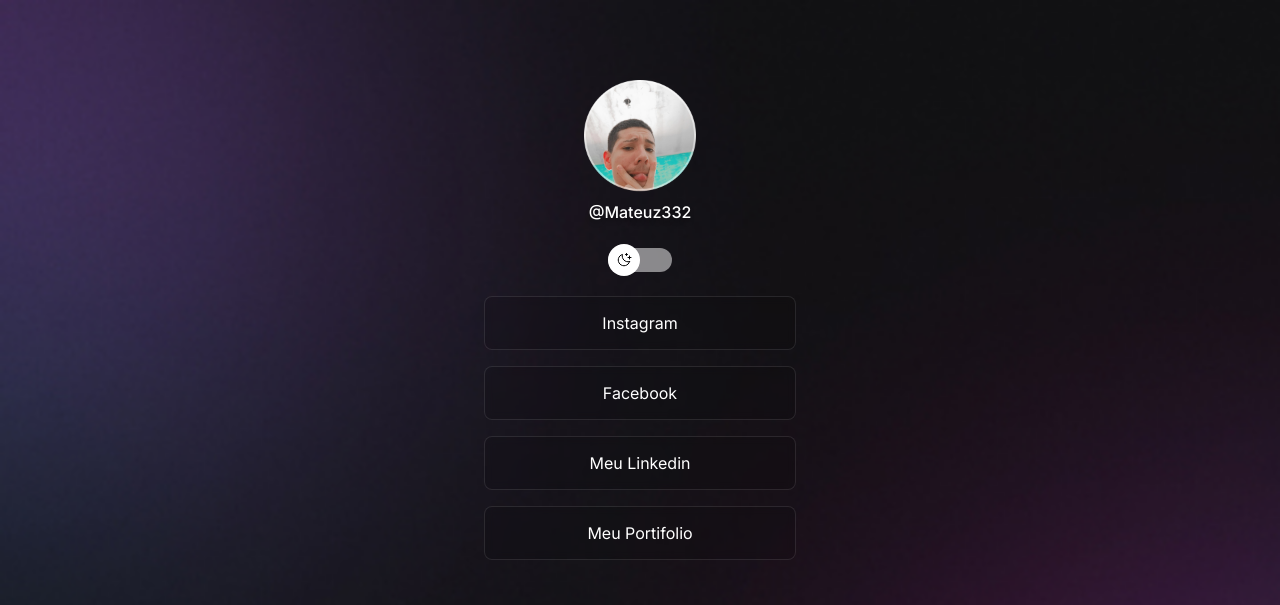
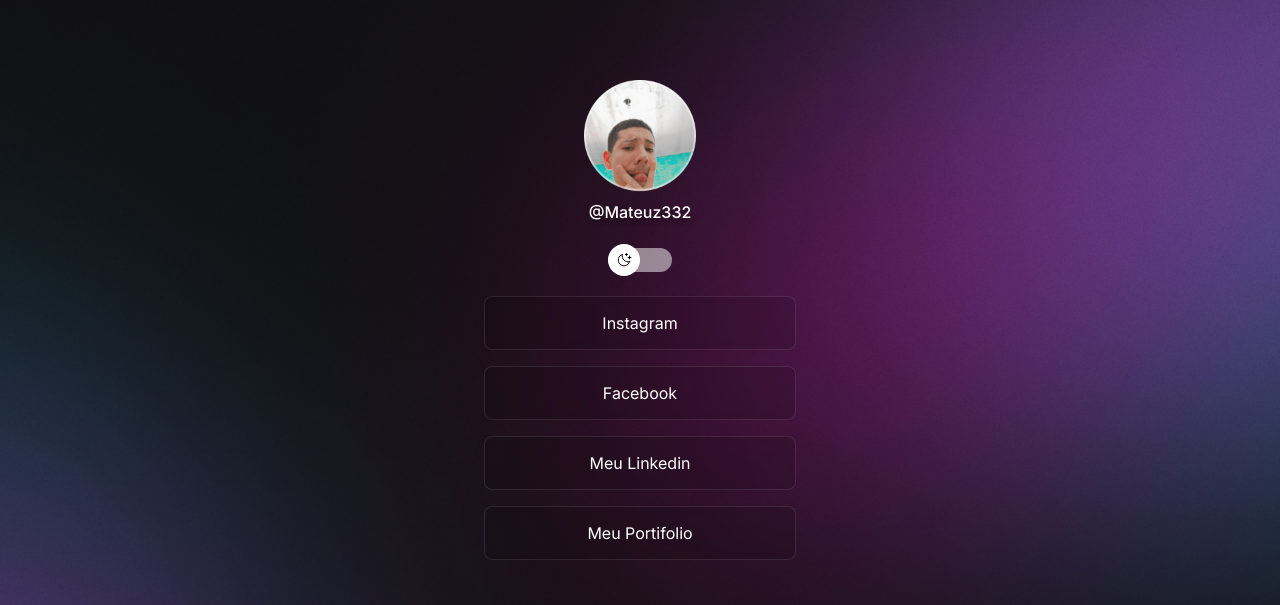
Before and after one commit to Mateuz332/LinknaBio, a plain HTML site: page index.html in a window 1280 px wide. Shown: the top 605 px of the page. Drawn offline with nearby package versions, Linux system fonts and the light colour scheme.

Commit message:
media no background

```diff
--- a/estilo.css
+++ b/estilo.css
@@ -34,6 +34,7 @@
 
 body {
     background: var(--cor-bg);
+    background-position: top center;
     background-repeat: no-repeat;
     background-size: cover;
 
@@ -42,6 +43,7 @@
 
 .container {
     width: 360px;
+    max-width: 588px;
     height: 712px;
     margin: auto;
 
@@ -199,3 +201,19 @@
     color: var(--cor);
     justify-content: center;
 }
+
+
+
+@media (min-width:700px) {
+    body {
+        height: 100vh;
+    }
+
+    :root {
+        --cor-bg: url(./assets/bg-desktop.jpg)
+    }
+
+    .light {
+        --cor-bg: url(./assets/bg-desktop-light.jpg)
+    }
+}
```
